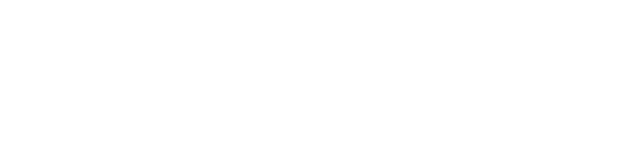
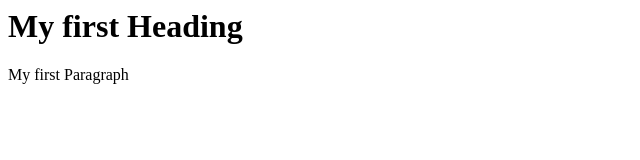
Before and after one commit to FalloutScript/html-practice-lol, a plain HTML site: page index.html in a window 1280 px wide. Shown: the whole page, without its empty margins (0-640 px from the left). Drawn offline with Linux system fonts and the light colour scheme.

Commit message:
Update index.html

```diff
--- a/index.html
+++ b/index.html
@@ -1,6 +1,11 @@
 <!DOCTYPE>
 <html>
-<head>
-<title>Page title</title>
-</head>
-</html>
+  <head>
+    <title>Page title</title>
+  </head>
+  <body>
+
+    <h1>My first Heading</h1>
+    <p>My first Paragraph</p>
+  </body>
+  </htmL>
```
